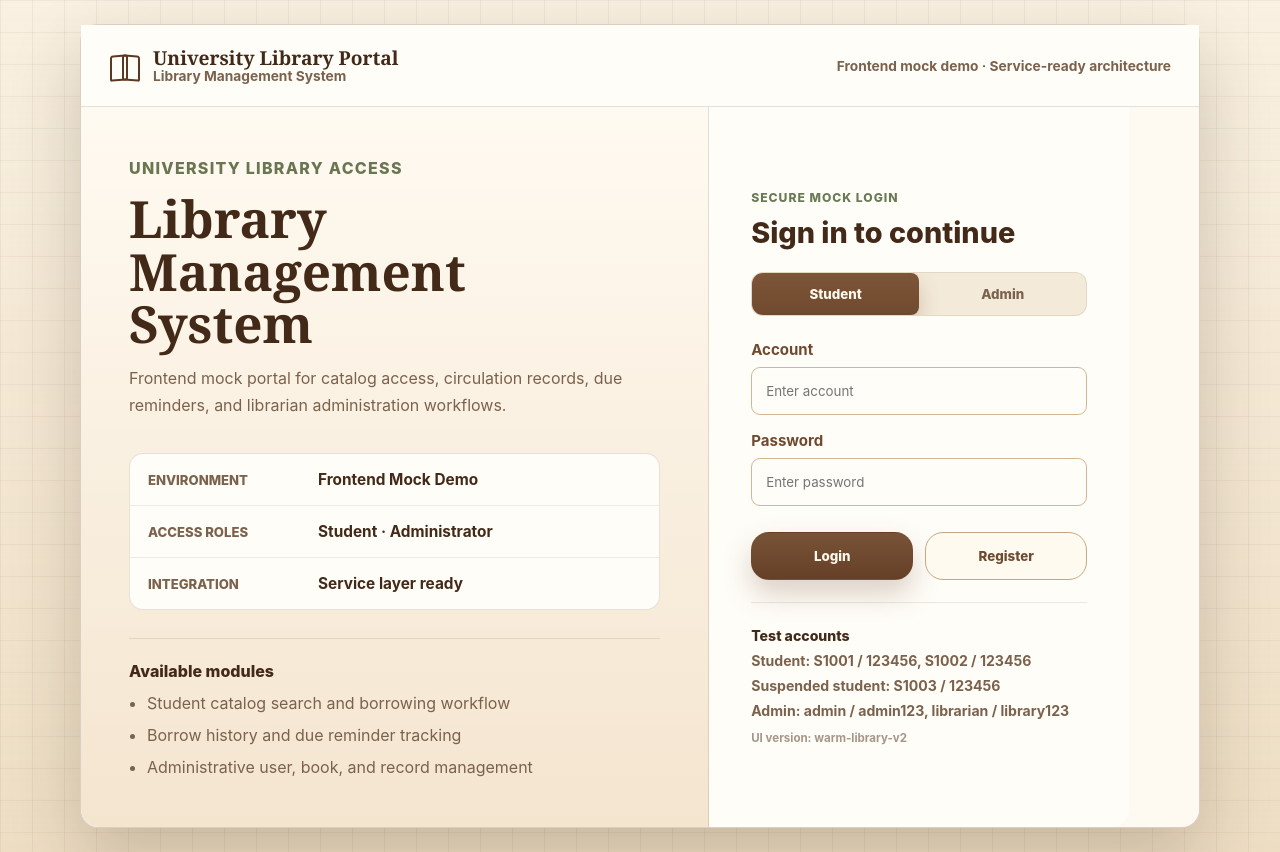
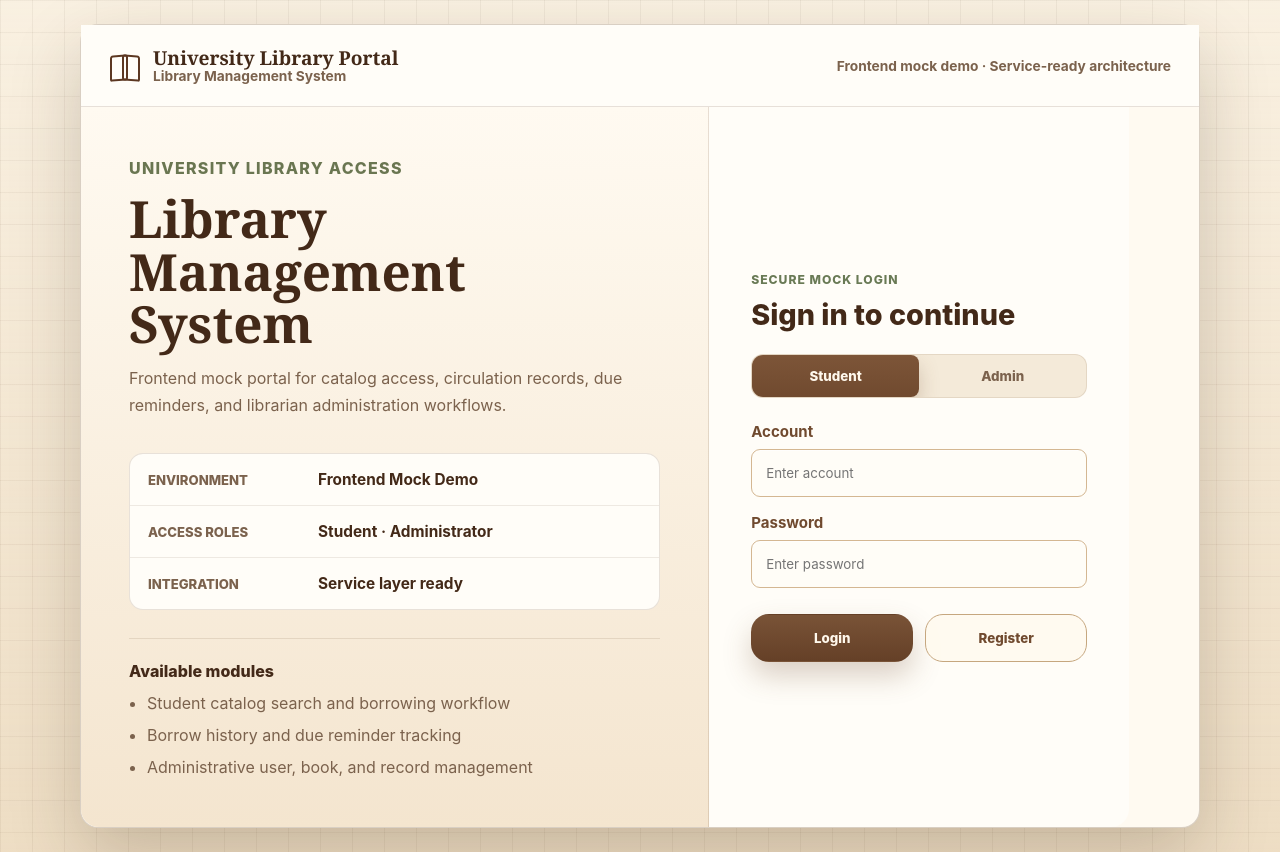
Before and after one commit to ntu-b13505010/library-management-frontend, a React (Vite) app: page /login in a window 1280 px wide. Built offline with nearby package versions, Linux system fonts and the light colour scheme; no server answers.

Commit message:
Remove visible test accounts from login page

```diff
--- a/src/pages/LoginPage.jsx
+++ b/src/pages/LoginPage.jsx
@@ -156,13 +156,6 @@ function LoginPage() {
                 </div>
               </form>
 
-              <div className="test-hints">
-                <p className="test-hints__title">Test accounts</p>
-                <p>Student: S1001 / 123456, S1002 / 123456</p>
-                <p>Suspended student: S1003 / 123456</p>
-                <p>Admin: admin / admin123, librarian / library123</p>
-              </div>
-              <p className="ui-version">UI version: warm-library-v2</p>
             </div>
           </PageCard>
         </div>
```
